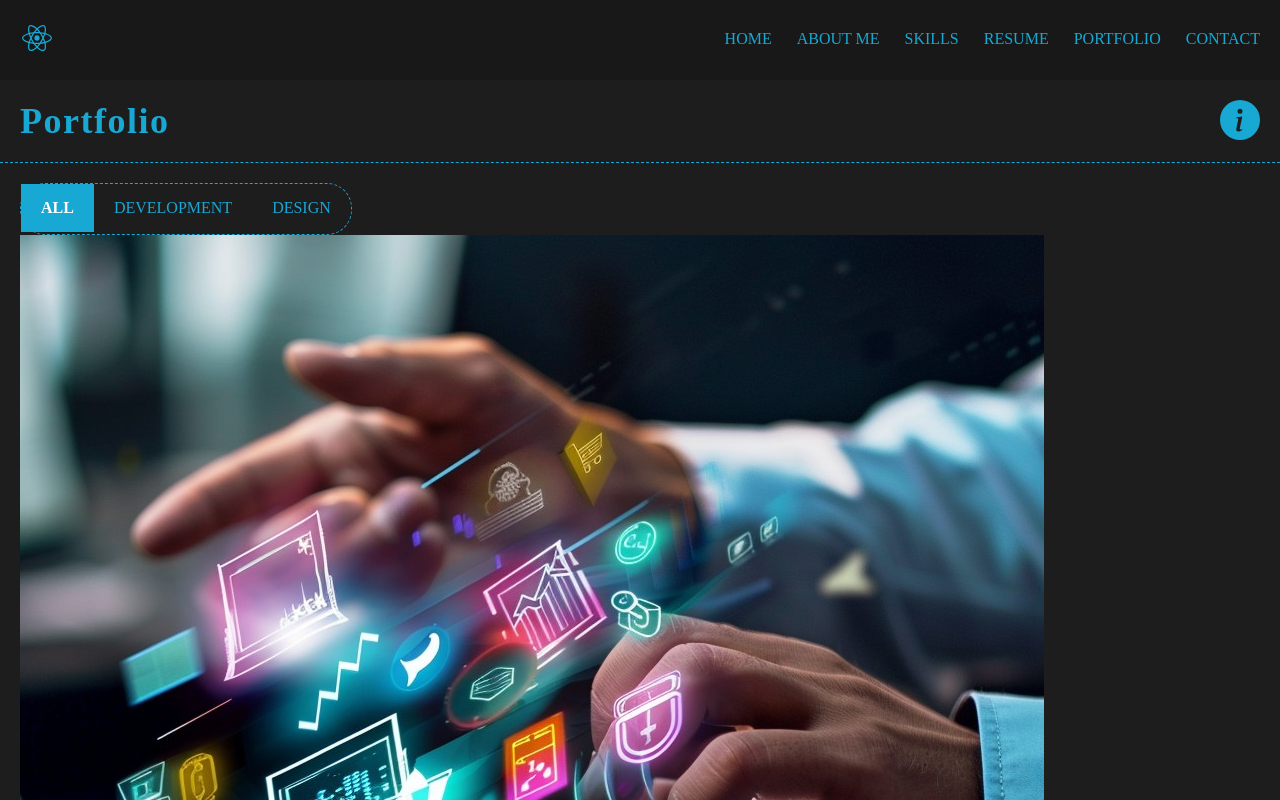
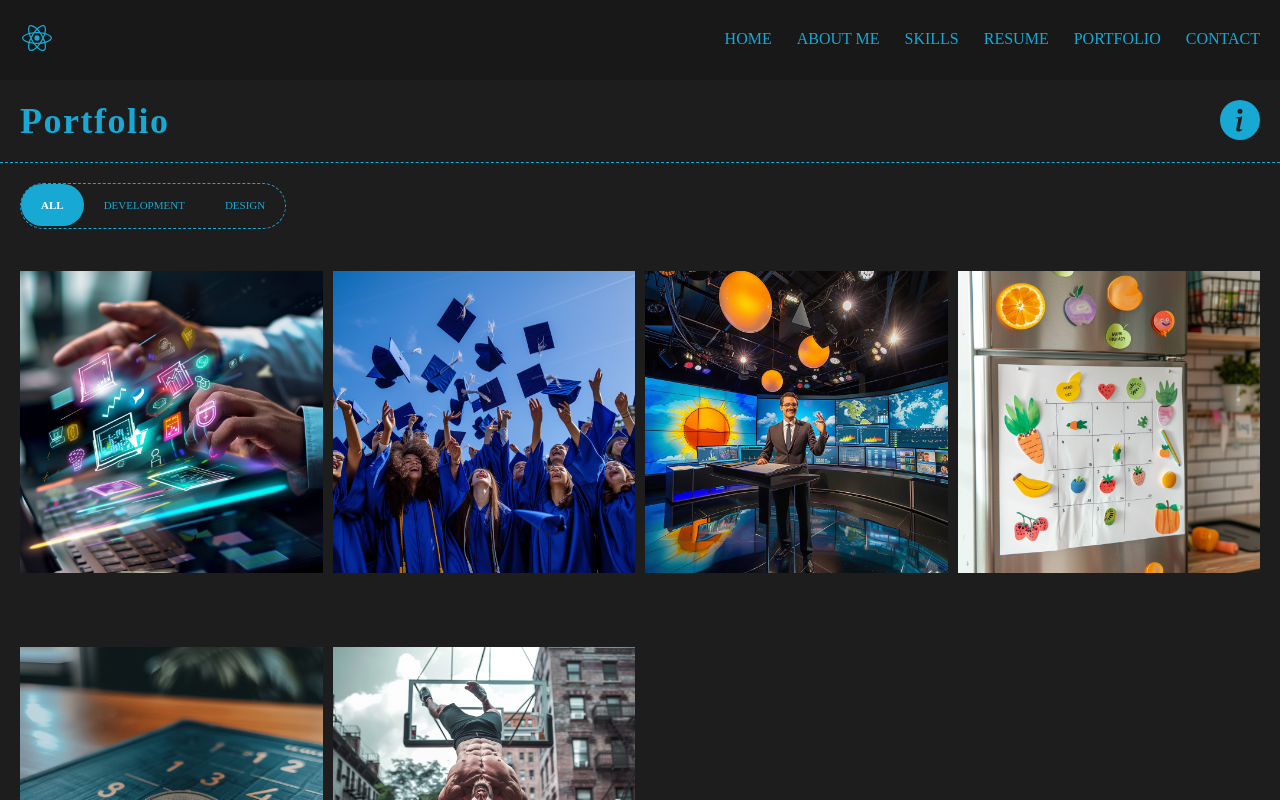
Before and after one commit to quaziyadgar/MyPortfolio, a React (Vite) app: page /portfolio in a window 1280 px wide. Shown: the top 800 px of the page. Built offline with nearby package versions, Linux system fonts and the light colour scheme; the HTML template or start-up script is replaced by a standard one.

Commit message:
Portfolio implemented

```diff
--- a/src/pages/portfolio/portfolio.page.scss
+++ b/src/pages/portfolio/portfolio.page.scss
@@ -1,15 +1,15 @@
-.portfolio{
-    &__content{
+.portfolio {
+    &__content {
         padding: 20px;
         width: 100%;
 
-    &__filter{
+        &__filter {
             display: inline-block;
             margin: 0 auto;
             border-radius: 25px;
             border: 1px dashed var(--yellow-theme-main-color);
 
-        li{
+            li {
                 font-size: 16px;
                 display: inline-block;
                 cursor: pointer;
@@ -20,12 +20,135 @@
                 overflow: hidden;
                 transition: all 0.5s ease;
 
-            &.active{
+                &.active {
                     background-color: var(--yellow-theme-main-color);
                     color: var(--yellow-theme-sub-text-color);
                     font-weight: 600;
+                    border-radius: 25px;
+                }
+            }
+        }
+
+        &__cards {
+            display: grid;
+            grid-template-columns: repeat(3, 1fr);
+            grid-auto-rows: auto;
+            gap: 1rem;
+            margin-top: 10px;
+
+            &__item {
+                height: 366px;
+                cursor: pointer;
+                position: relative;
+
+                &:hover .overlay {
+                    opacity: 1;
+                }
+
+                &__img-wrapper {
+                    height: 100%;
+
+                    a {
+                        height: 100%;
+                        border-radius: 15px;
+
+                        img {
+                            height: inherit;
+                            object-fit: contain;
+                            width: 100%;
+                        }
+                    }
+                }
+
+                .overlay {
+                    position: absolute;
+                    top: 0;
+                    bottom: 0;
+                    left: 0;
+                    right: 0;
+                    height: 100%;
+                    width: 100%;
+                    opacity: 0;
+                    transition: 0.5s ease;
+                    background-color: var(--yellow-theme-main-color);
+
+                    div {
+                        position: absolute;
+                        top: 50%;
+                        left: 50%;
+                        transform: translate(-50%, -50%);
+                        text-align: center;
+
+                        p {
+                            color: #000;
+                            margin: 0;
+                            font-size: 4rem;
+                            position: relative;
+                            overflow: hidden;
+                            white-space: nowrap;
+                            animation: typingEffect 1s steps(30, end);
+                        }
+
+                        button {
+                            cursor: pointer;
+                            margin-top: 16px;
+                            padding: 10px 70px;
+                            font-size: 2rem;
+                            background: transparent;
+                            color: #000;
+                            border: 1.5px solid var(#000);
+                            border-radius: 4px;
+                            font-weight: 500;
                         }
                     }
                 }
             }
         }
+    }
+}
+
+@media only screen and (min-width : 1200px){
+    .portfolio__content__filter > li {
+        font-size: 11px;
+    }
+    .portfolio__content__cards{
+        grid-template-columns: repeat(4,1fr);
+    }
+}
+
+@media only screen and (max-width : 480px){
+    .portfolio__content__filter > li {
+        font-size: 11px;
+    }
+    .portfolio__content__cards{
+        grid-template-columns: repeat(1,1fr);
+    }
+}
+
+@media only screen and (min-width : 481px) and (max-width : 767px){
+    .portfolio__content__filter > li {
+        font-size: 14px;
+    }
+    .portfolio__content__cards{
+        grid-template-columns: repeat(2,1fr);
+
+        &__item{
+
+            .overlay{
+                div>p{
+                    font-size: 2.5rem;
+                }
+            }
+        }
+    }
+}
+
+@keyframes typingEffect {
+    from {
+        width: 0;
+    }
+
+    to {
+        width: 100%;
+    }
+}
--- a/src/pages/portfolio/portfolio.page.tsx
+++ b/src/pages/portfolio/portfolio.page.tsx
@@ -1,10 +1,11 @@
+import { useState } from "react";
+
 import { PageHeaderContent } from "../../components";
 import { BsInfoCircleFill } from "react-icons/bs";
 import { portfolioData } from "../../utils.ts/portfolio";
 import { Link } from "react-router-dom";
 
 import "./portfolio.page.scss";
-import { useState } from "react";
 
 const filterData = [
   {
@@ -23,12 +24,20 @@ const filterData = [
 
 export const Portfolio = () => {
   const [filteredValue, setFilteredValue] = useState(1);
+  const [hoveredValue, setHoveredValue] = useState(null);
 
-  const handleFilter = (id: number) =>{
+  const handleFilter = (id: number) => {
+    setFilteredValue(id);
+  };
 
-  }
+  const handleHover = (value: any) => {
+    setHoveredValue(value);
+  };
 
-  const filteredItems = filteredValue === 1 ? portfolioData : portfolioData.filter(item=>item.id === filteredValue)
+  const filteredItems =
+    filteredValue === 1
+      ? portfolioData
+      : portfolioData.filter((item) => item.id === filteredValue);
 
   return (
     <section id="portfolio" className="portfolio">
@@ -39,21 +48,40 @@ export const Portfolio = () => {
       <div className="portfolio__content">
         <ul className="portfolio__content__filter">
           {filterData.map((item) => (
-            <li className={item.filterId === filteredValue ? 'active' : ''} onClick={handleFilter(item.filterId)} key={item.filterId}>{item.label}</li>
+            <li
+              className={item.filterId === filteredValue ? "active" : ""}
+              onClick={() => handleFilter(item.filterId)}
+              key={item.filterId}
+            >
+              {item.label}
+            </li>
           ))}
         </ul>
         <div className="portfolio__content__cards">
-          {
-            filteredItems.map((item)=>(
-              <div key={`cardItem${item.name.trim()}`} className="portfolio__content__cards__item">
-                <div className="portfolio__content__cards__item__img-wrapper">
-                  <Link to={item.link}>
-                    <img alt="image" src={item.image}/>
-                  </Link>
+          {filteredItems.map((item, index) => (
+            <div
+              key={`cardItem${item.name.trim()}`}
+              className="portfolio__content__cards__item"
+              onMouseEnter={() => handleHover(index)}
+              onMouseLeave={() => handleHover(null)}
+            >
+              <div className="portfolio__content__cards__item__img-wrapper">
+                <Link to={item.link}>
+                  <img alt="image" src={item.image} />
+                </Link>
+              </div>
+              <Link to={item.link} target="_blank">
+                <div className="overlay">
+                  {index === hoveredValue && (
+                    <div>
+                      <p>{item.name}</p>
+                      <button>Visit</button>
+                    </div>
+                  )}
                 </div>
-              </div>
-            ))
-          }
+              </Link>
+            </div>
+          ))}
         </div>
       </div>
     </section>
--- a/src/utils.ts/portfolio.ts
+++ b/src/utils.ts/portfolio.ts
@@ -3,13 +3,43 @@ import Alumni from "../assets/portfolioImages/alumni.jpg";
 import Weather from "../assets/portfolioImages/weather-forcast.jpg";
 import TicTacToe from "../assets/portfolioImages/tic-tac-toe.jpg";
 import Timer from "../assets/portfolioImages/timer.jpg";
-import ToDoList from "../assets/portfolioImages/to-do-list.jpg";
+import Workout from "../assets/portfolioImages/workout.jpg";
 
 export const portfolioData = [
-  { id: 2, name: "ECommerce", image: ECommerce, link: "#" },
-  { id: 2, name: "College Alumni", image: Alumni, link: "#" },
-  { id: 2, name: "Tic Tac Toe", image: Weather, link: "#" },
-  { id: 2, name: "Timer", image: TicTacToe, link: "#" },
-  { id: 2, name: "Weather", image: Timer, link: "#" },
-  { id: 3, name: "To do list", image: ToDoList, link: "#" },
+  {
+    id: 2,
+    name: "E-Commerce",
+    image: ECommerce,
+    link: "https://quaziyadgar.github.io/demo_ecom_frontend/",
+  },
+  {
+    id: 2,
+    name: "College Alumni",
+    image: Alumni,
+    link: "https://mmmutalumni-d4d4e.web.app/",
+  },
+  {
+    id: 2,
+    name: "Weather",
+    image: Weather,
+    link: "https://quaziyadgar.github.io/weather/",
+  },
+  {
+    id: 2,
+    name: "Tic Tac Toe",
+    image: TicTacToe,
+    link: "https://quaziyadgar.github.io/16-Jan-Test-Tik-tak-toe/",
+  },
+  {
+    id: 2,
+    name: "Timer",
+    image: Timer,
+    link: "https://quaziyadgar.github.io/02-Feb-Timer/",
+  },
+  {
+    id: 3,
+    name: "Workout",
+    image: Workout,
+    link: "https://quaziyadgar.github.io/www.mygym.com/index.html",
+  },
 ];
```
Also changed, not shown: src/assets/portfolioImages/workout.jpg (added). Lines whose indentation alone changed are shown as unchanged.
